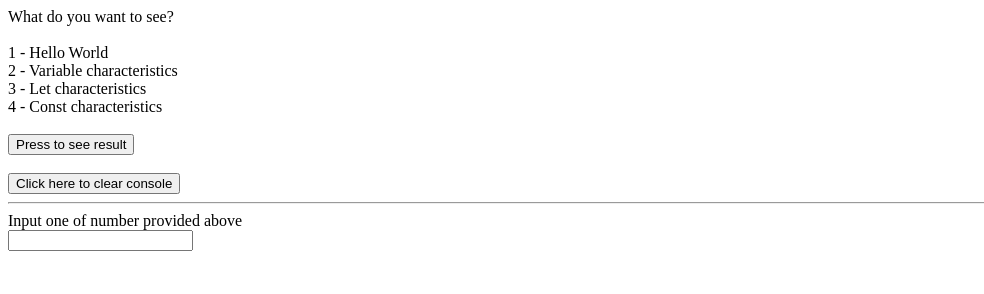
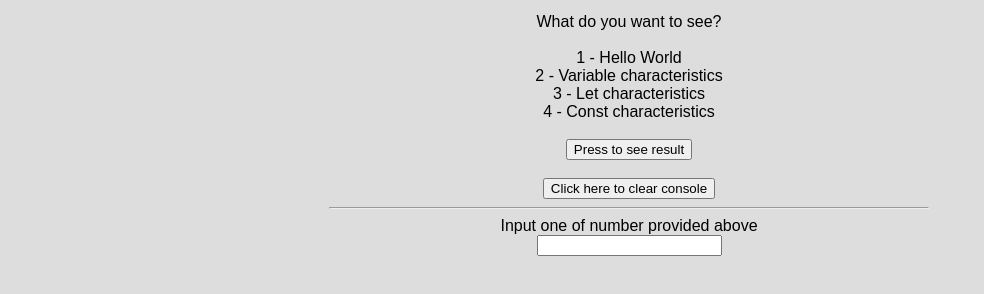
Before and after one commit to KaonashiLF/JavaScript, a plain HTML site: page page/index.html in a window 1280 px wide. Shown: the whole page, without its empty margins (0-984 px from the left). Drawn offline with Linux system fonts and the light colour scheme.

Commit message:
Start to style with css just to don't mess the style

```diff
--- a/page/index.html
+++ b/page/index.html
@@ -3,13 +3,14 @@
 <head>
     <meta charset='utf-8'>
     <meta http-equiv='X-UA-Compatible' content='IE=edge'>
-    <title>Page Title</title>
+    <title>Lucas - JS Study</title>
     <meta name='viewport' content='width=device-width, initial-scale=1'>
     <script src='../hello.js'></script>
+    <link rel="stylesheet" type="text/css" href="../style/stylesheet.css">
 </head>
 <body>
-
-    <label>
+    <div id="js-interact">
+        <label id="list">
             What do you want to see? <br><br>
             1 - Hello World <br>
             2 - Variable characteristics <br>
@@ -33,6 +34,6 @@
         <label>Input one of number provided above</label>
         <br>
         <input id="userChoice">
-
+    </div>
 </body>
 </html>
--- a/style/stylesheet.css
+++ b/style/stylesheet.css
@@ -0,0 +1,16 @@
+/** Comment **/
+* {
+    font-family: Arial, Helvetica, sans-serif;
+}
+
+body {
+    background-color: #DDD;
+}
+
+#js-interact{
+    display: block;
+    width: 600px;
+    padding: 5px;
+    text-align: center;
+    margin: 0px 25%;
+}
```
Lines whose indentation alone changed are shown as unchanged.
